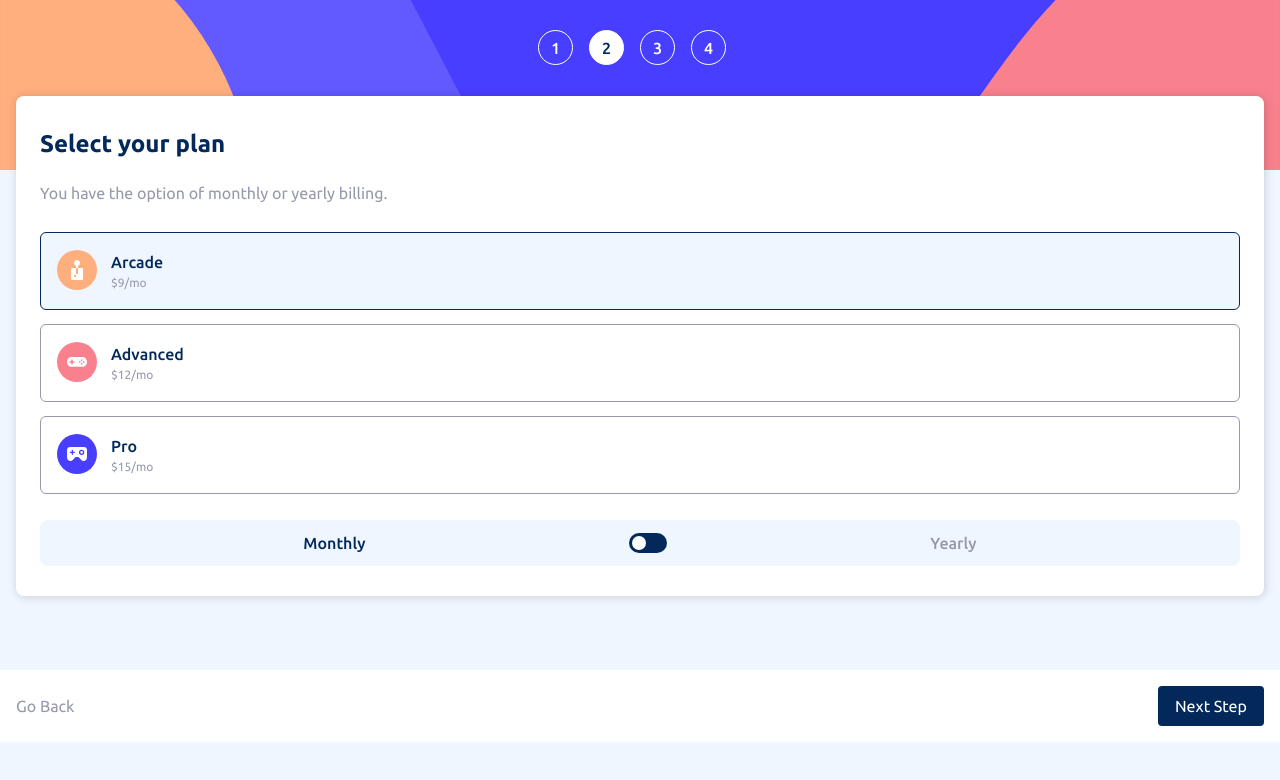
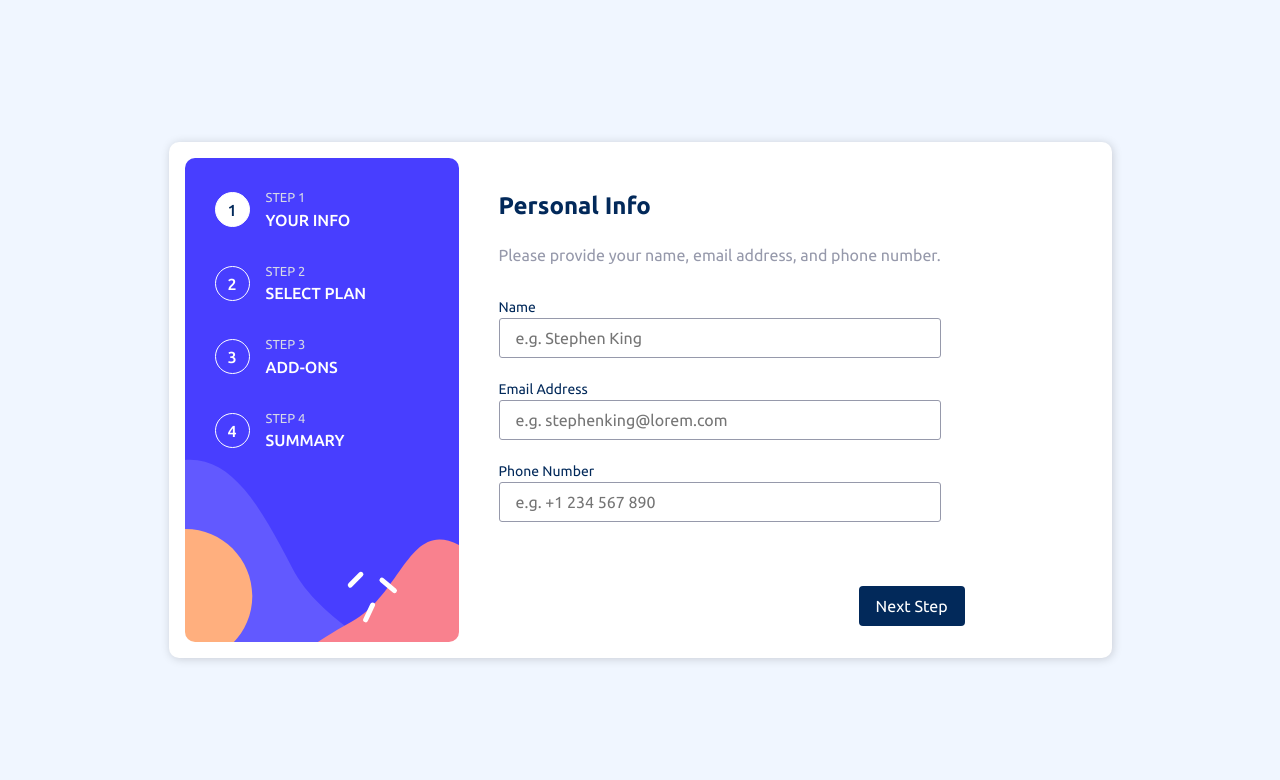
Before and after one commit to florianstancioiu/multi-step-form-main, a React (Create React App) app: page / in a window 1280 px wide. Shown: the top 780 px of the page. Built offline with nearby package versions, Linux system fonts and the light colour scheme.

Commit message:
Small update on the responsiveness

```diff
--- a/src/components/App.css
+++ /dev/null
@@ -1,38 +0,0 @@
-.App {
-  text-align: center;
-}
-
-.App-logo {
-  height: 40vmin;
-  pointer-events: none;
-}
-
-@media (prefers-reduced-motion: no-preference) {
-  .App-logo {
-    animation: App-logo-spin infinite 20s linear;
-  }
-}
-
-.App-header {
-  background-color: #282c34;
-  min-height: 100vh;
-  display: flex;
-  flex-direction: column;
-  align-items: center;
-  justify-content: center;
-  font-size: calc(10px + 2vmin);
-  color: white;
-}
-
-.App-link {
-  color: #61dafb;
-}
-
-@keyframes App-logo-spin {
-  from {
-    transform: rotate(0deg);
-  }
-  to {
-    transform: rotate(360deg);
-  }
-}
--- a/src/components/App.js
+++ b/src/components/App.js
@@ -1,4 +1,4 @@
-import './App.css';
+import classes from './App.module.css';
 import Navigation from './Navigation/Navigation';
 import Screens from './Screens/Screens';
 import MainContextProvider from '../store/MainContextProvider';
@@ -6,7 +6,7 @@ import MainContextProvider from '../store/MainContextProvider';
 function App() {
   return (
     <MainContextProvider>
-      <main>
+      <main className={classes.main}>
         <Navigation />
         <Screens />
       </main>
--- /dev/null
+++ b/src/components/App.module.css
@@ -0,0 +1,16 @@
+@media screen and (min-width: 942px) {
+  body {
+    display: grid;
+    place-items: center;
+  }
+
+  .main {
+    display: flex;
+    padding: 1.6rem;
+    border-radius: 1rem;
+    background-color: var(--white);
+    width: 943px;
+    margin: 0 auto;
+    box-shadow: 1px 1px 10px 0px rgba(0, 0, 0, 0.17);
+  }
+}
--- a/src/components/Navigation/Navigation.module.css
+++ b/src/components/Navigation/Navigation.module.css
@@ -16,3 +16,22 @@
 .navigation ul li {
   display: inline-block;
 }
+
+@media screen and (min-width: 942px) {
+  .navigation {
+    background-image: url('../../images/bg-sidebar-desktop.svg');
+    background-repeat: no-repeat;
+    background-position: center;
+    width: 27.4rem;
+    border-radius: 1rem;
+  }
+
+  .navigation > ul {
+    display: block;
+    margin-left: 3rem;
+  }
+
+  .navigation > ul > li {
+    display: block;
+  }
+}
--- a/src/components/Navigation/NavigationItem.module.css
+++ b/src/components/Navigation/NavigationItem.module.css
@@ -27,3 +27,27 @@
 .nav-item-circle:last-child {
   margin-right: 0;
 }
+
+@media screen and (min-width: 942px) {
+  .nav-item-info {
+    display: block;
+  }
+
+  .nav-item {
+    display: flex;
+    text-align: left;
+    align-items: center;
+    text-transform: uppercase;
+  }
+
+  .nav-item-step {
+    color: var(--light-gray);
+    font-weight: 400;
+    font-size: 1.3rem;
+  }
+
+  .nav-item-title {
+    color: var(--white);
+    font-weight: 500;
+  }
+}
--- a/src/components/UI/Card.module.css
+++ b/src/components/UI/Card.module.css
@@ -20,3 +20,10 @@
   color: var(--cool-gray);
   margin-bottom: 2.7rem;
 }
+
+@media screen and (min-width: 942px) {
+  .card {
+    position: static;
+    box-shadow: none;
+  }
+}
--- a/src/store/MainContextProvider.js
+++ b/src/store/MainContextProvider.js
@@ -7,7 +7,7 @@ import AdvancedImage from '../images/icon-advanced.svg';
 import ProImage from '../images/icon-pro.svg';
 
 const MainContextProvider = ({ children }) => {
-  const [currentStep, setCurrentStep] = useState(2);
+  const [currentStep, setCurrentStep] = useState(1);
   const [showThankYouStep, setShowThankYouStep] = useState(false);
   const [personalInfo, setPersonalInfo] = useState({
     name: '',
```
